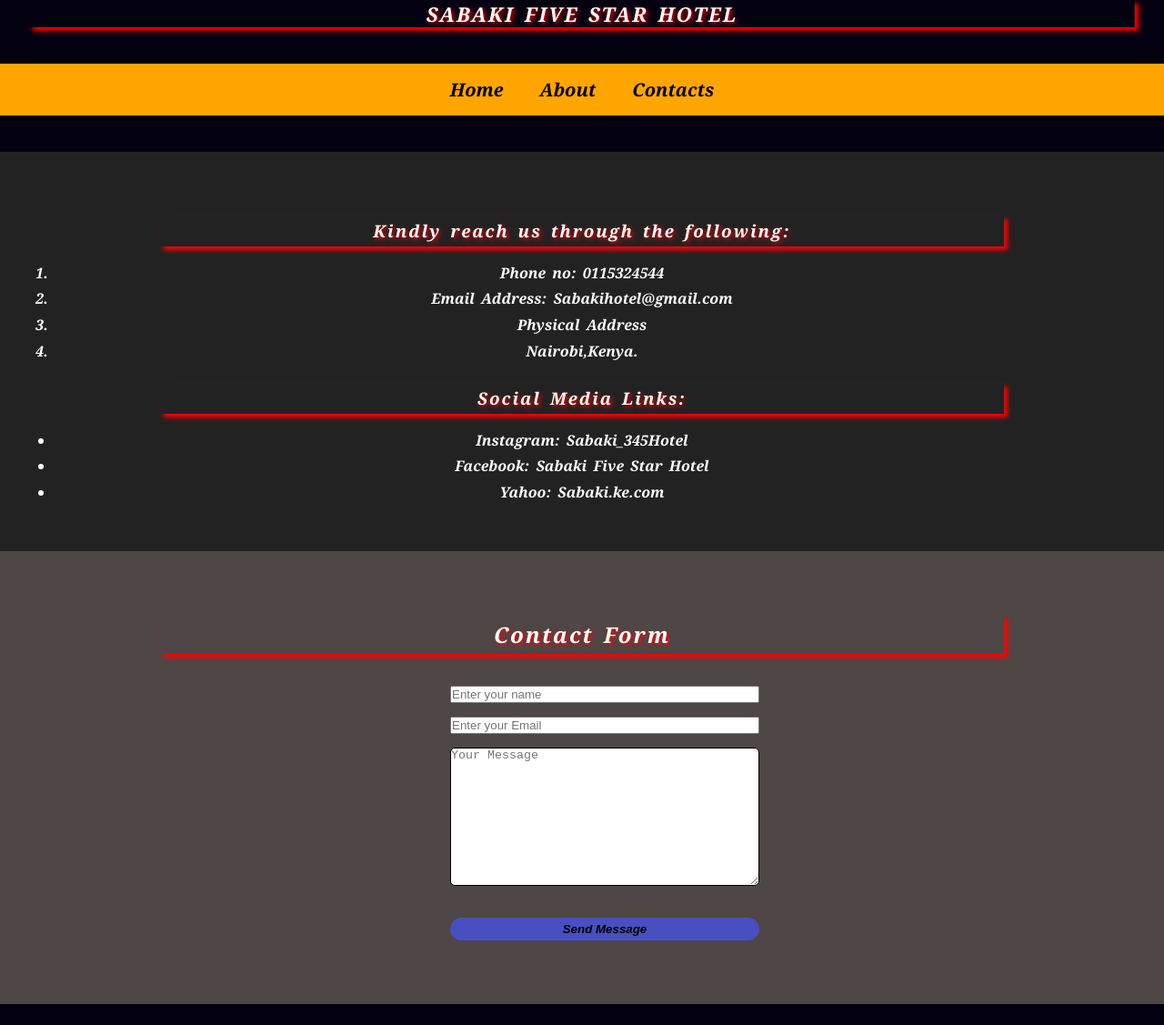
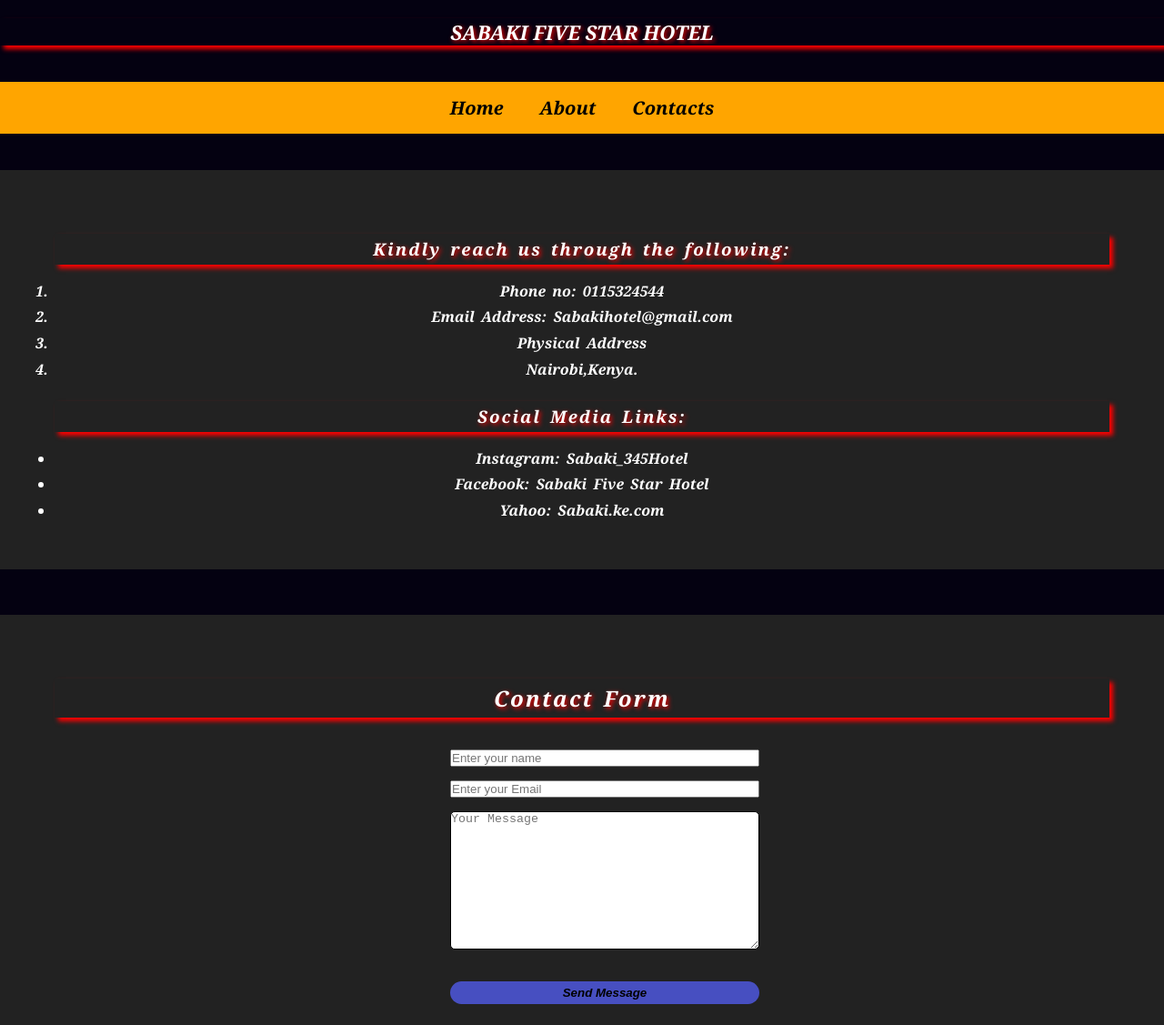
Before and after one commit to mwendwajacob616-ops/Hotel_Web, a plain HTML site: page Contacts.html in a window 1280 px wide. Shown: the top 1127 px of the page at 91% size. Drawn offline with Linux system fonts and the light colour scheme.

Commit message:
Update General.css

```diff
--- a/General.css
+++ b/General.css
@@ -61,10 +61,7 @@ h1{
     opacity:0;
     animation: fadeup 1.5s ease forwards;
     animation-delay: 0.5s;
-    width: 95%;
-    margin: auto;
-    letter-spacing: 2px;
-    word-spacing: 3px;
+    margin: 20px auto 15px;
     font-size: 22px;
     white-space: nowrap;
 }
@@ -81,18 +78,18 @@ h2{
     margin-bottom: 35px;
     letter-spacing: 2px;
     word-spacing: 3px;
-    width: 80%;
     margin: 20px auto 15px;
+    font-weight: bold;
 }
 h3{
-     text-shadow: 2px 2px 5px red;
+    text-shadow: 2px 2px 5px red;
     box-shadow: 4px 4px 5px red;
     margin-top: 35px;
     margin-bottom: 35px;
     letter-spacing: 2px;
     word-spacing: 3px;
-    width: 80%;
     margin: 20px auto 15px;
+    font-weight: bold;
 }
 button{
     border-radius: 5px;
@@ -115,8 +112,7 @@ h4{
     word-spacing: 3px;
     margin-top: 10px;
     margin-bottom: 10px;
-    font-size: larger;
-    width: 80%;
+    font-weight: bold;
     margin: 20px auto 15px;
 }
 .about{
@@ -152,9 +148,10 @@ h4{
     text-align: center;
     line-height: 1.8;
     word-spacing: 3px;
+    margin-bottom: 50px;
 }
 .form{
-    background-color: #4f4646;
+    background-color: #222;
     padding: 50px 60px;
     text-align: center;
     line-height: 1.8;
```
